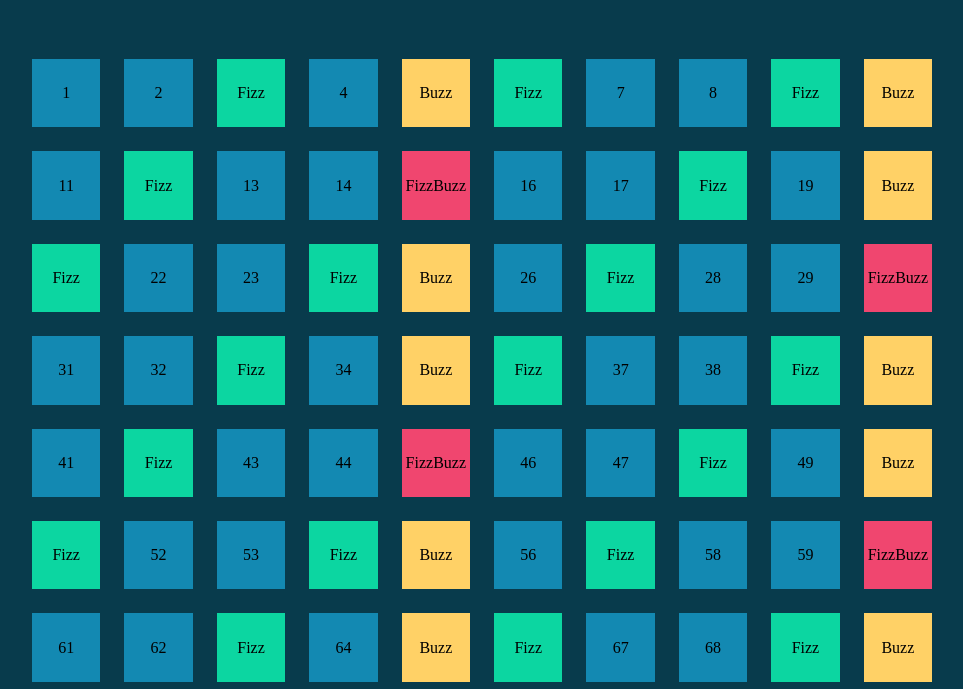
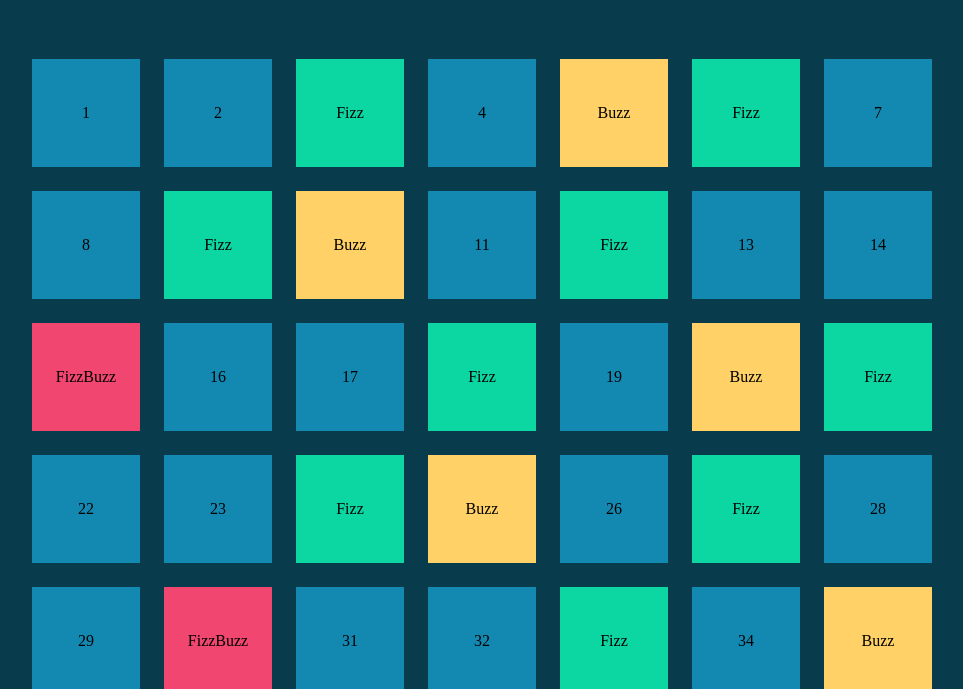
Before and after one commit to Vincenzo-23/js-fizzbuzz, a plain HTML site: page index.html in a window 1280 px wide. Shown: the part 111-800 px from the top of the page, without its empty margins (158-1121 px from the left). Drawn offline with Linux system fonts and the light colour scheme.

Commit message:
FIX: modified css cells layout

```diff
--- a/css/style.css
+++ b/css/style.css
@@ -36,7 +36,7 @@ ul, ol, li{
 
 .display_grid{
     display: grid;
-    grid-template-columns: repeat(10, 1fr);
+    grid-template-columns: repeat(7, 1fr);
 }
 
 /* STYLE */
```
